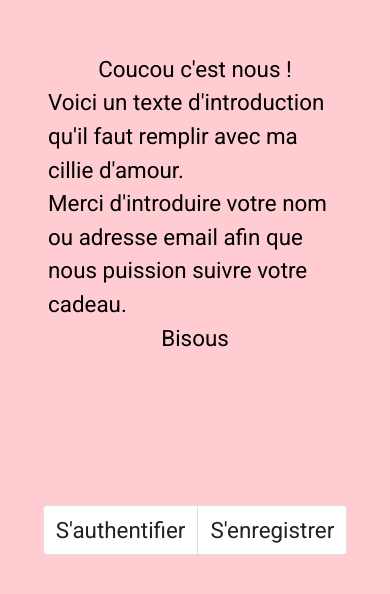
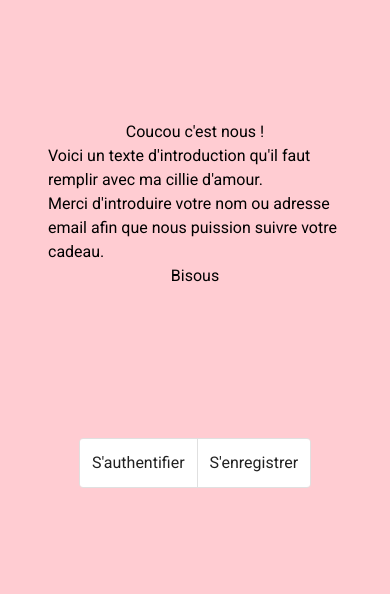
Before and after one commit to Dedepon/chriss, an Angular app: page /home in a window 390 px wide. Shown: the part 118-712 px from the top of the page. Built offline with nearby package versions, Linux system fonts and the light colour scheme.

Commit message:
Fix issues

```diff
--- a/src/app/components/present-details/present-details.component.scss
+++ b/src/app/components/present-details/present-details.component.scss
@@ -38,7 +38,6 @@
   .present-details-container {
     flex-direction: column;
     .present-image {
-      width: auto;
       height: 25%;
       margin-bottom: 12px;
       align-self: center;
--- a/src/app/containers/present-list/present-list.component.ts
+++ b/src/app/containers/present-list/present-list.component.ts
@@ -49,6 +49,7 @@ export class PresentListComponent implements OnInit {
     this.editedPresent = present || new Present();
     this.dialogRef = this.dialog.open(this.presentFormDialog, {
       width: '600px',
+      disableClose: true
     });
   }
 
--- a/src/styles.scss
+++ b/src/styles.scss
@@ -141,3 +141,9 @@ body {
     }
   }
 }
+
+@media (max-width: 850px) {
+  body {
+    font-size: 1rem;
+  }
+}
```
Also changed, not shown: 1 other file (tests, documents, lock files or other folders).
